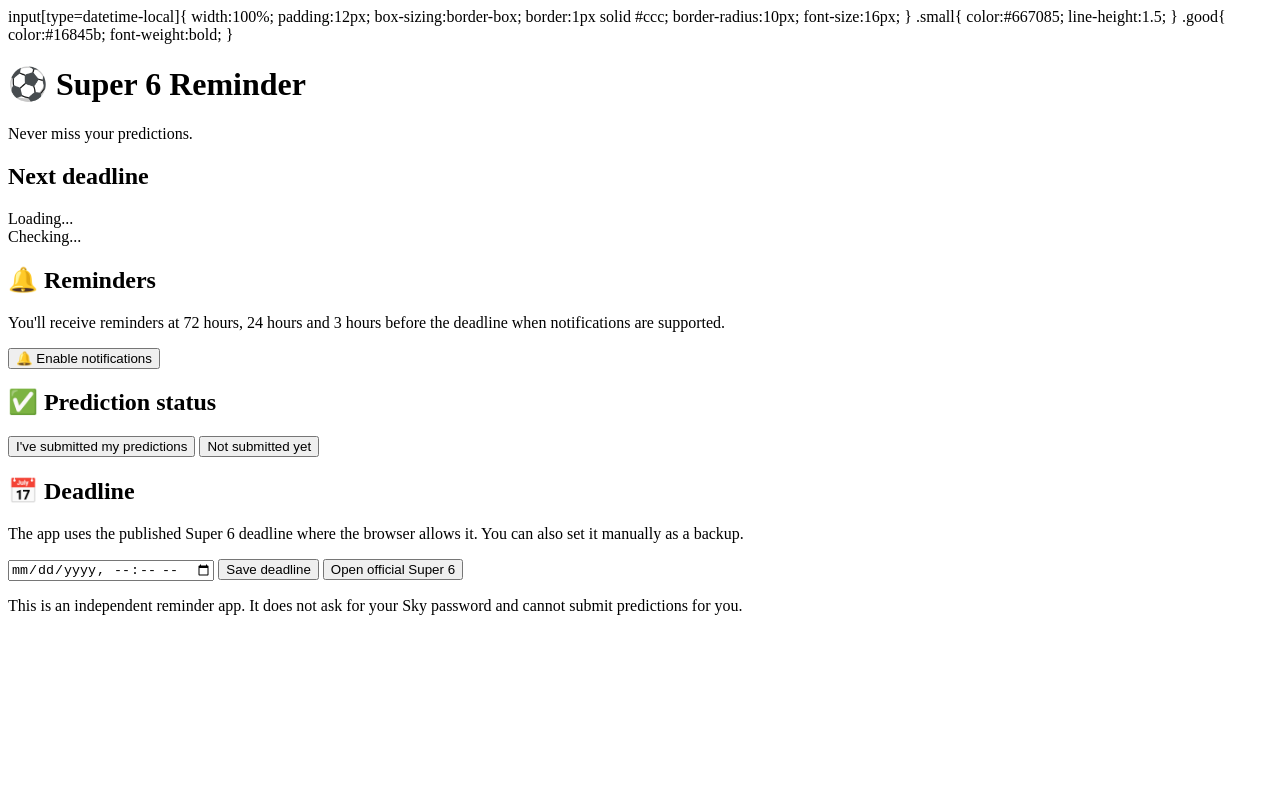
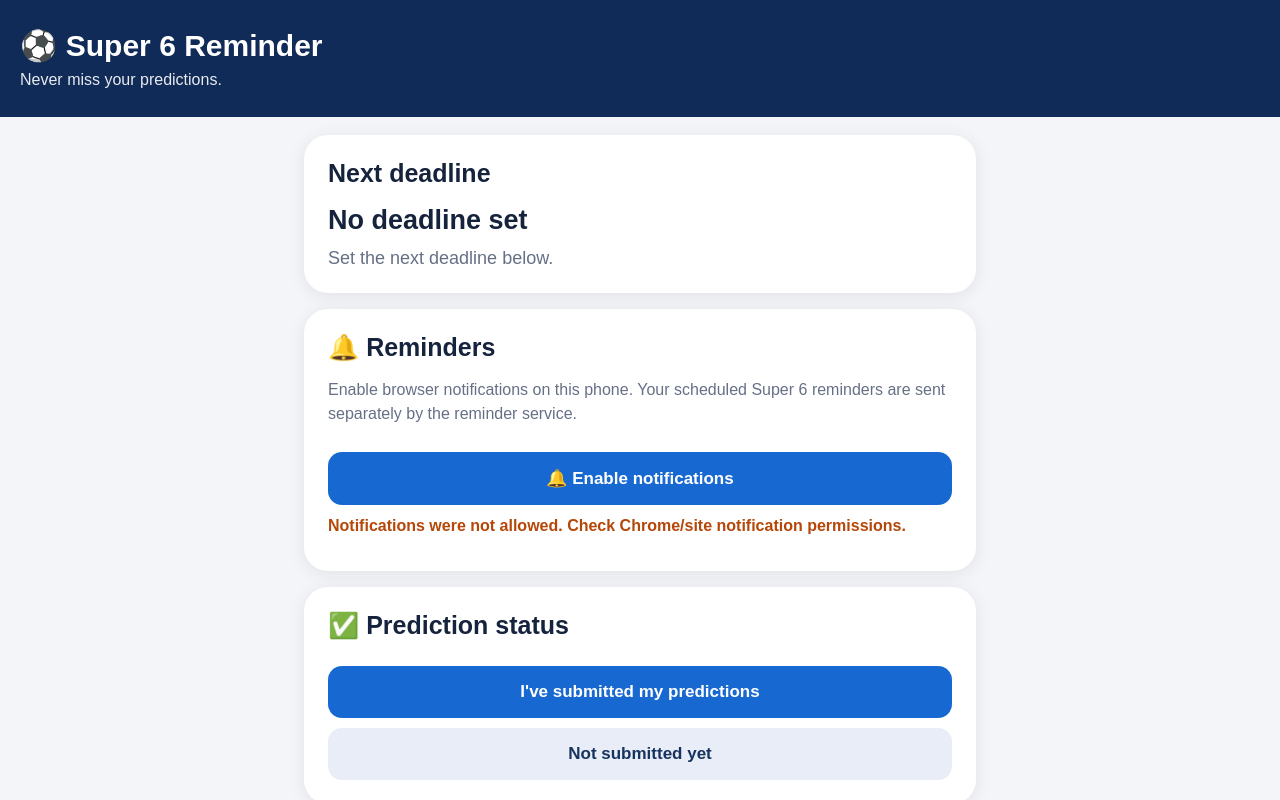
Before and after one commit to jonauk/Super-six, a plain HTML site: page index.html in a window 1280 px wide. Both pictures are taken after a click on the button "🔔 Enable notifications". Shown: the top 800 px of the page. Drawn offline with Linux system fonts and the light colour scheme.

Commit message:
Update index.html with new layout and styles
Refactor HTML structure and improve styling for better readability and functionality.

```diff
--- a/index.html
+++ b/index.html
@@ -1,18 +1,116 @@
+<!doctype html>
+<html lang="en-GB">
+<head>
+<meta charset="utf-8">
+<meta name="viewport" content="width=device-width,initial-scale=1">
+<meta name="theme-color" content="#1769d1">
+<title>Super 6 Reminder</title>
+
+<style>
+*{box-sizing:border-box}
+
+body{
+  margin:0;
+  background:#f3f5f9;
+  color:#16233d;
+  font-family:Arial,Helvetica,sans-serif
+}
+
+header{
+  background:#102b57;
+  color:#fff;
+  padding:28px 20px
+}
+
+header h1{
+  margin:0 0 8px;
+  font-size:30px
+}
+
+header p{
+  margin:0;
+  opacity:.9
+}
+
+main{
+  max-width:700px;
+  margin:18px auto;
+  padding:0 14px 40px
+}
+
+.card{
+  background:#fff;
+  border-radius:24px;
+  padding:24px;
+  margin:16px 0;
+  box-shadow:0 3px 18px rgba(0,0,0,.08)
+}
+
+h2{
+  margin:0 0 16px;
+  font-size:25px
+}
+
+.deadline{
+  font-size:27px;
+  font-weight:700;
+  line-height:1.25
+}
+
+.count{
+  font-size:18px;
+  margin-top:10px;
+  color:#667085
+}
+
+.good{
+  color:#16845b;
+  font-weight:700
+}
+
+.warn{
+  color:#b54708;
+  font-weight:700
+}
+
+.small{
+  color:#667085;
+  line-height:1.5
+}
+
+button{
+  width:100%;
+  border:0;
+  border-radius:14px;
+  padding:16px;
+  margin-top:10px;
+  font-size:17px;
+  font-weight:700;
+  cursor:pointer
+}
+
+.primary{
+  background:#1769d1;
+  color:#fff
+}
+
+.secondary{
+  background:#e8edf7;
+  color:#17345f
+}
+
 input[type=datetime-local]{
   width:100%;
-  padding:12px;
-  box-sizing:border-box;
+  padding:14px;
   border:1px solid #ccc;
-  border-radius:10px;
-  font-size:16px;
+  border-radius:12px;
+  font-size:16px
 }
-.small{
-  color:#667085;
-  line-height:1.5;
-}
-.good{
-  color:#16845b;
-  font-weight:bold;
+
+#message{
+  display:none;
+  padding:12px 0;
+  font-weight:600
 }
 </style>
 </head>
@@ -26,83 +124,109 @@
 
 <main>
 
-<div class="card">
+<section class="card">
 <h2>Next deadline</h2>
-<div id="deadline" class="deadline">Loading...</div>
-<div id="countdown" class="count">Checking...</div>
-<div id="status"></div>
+
+<div id="deadline" class="deadline">
+No deadline set
 </div>
 
-<div class="card">
+<div id="countdown" class="count">
+Set the next deadline below.
+</div>
+
+<div id="status"></div>
+</section>
+
+
+<section class="card">
+
 <h2>🔔 Reminders</h2>
 
 <p class="small">
-You'll receive reminders at 72 hours, 24 hours and 3 hours before the deadline when notifications are supported.
+Enable browser notifications on this phone. Your scheduled Super 6 reminders are sent separately by the reminder service.
 </p>
 
-<button class="primary" onclick="enableNotifications()">
+<button class="primary" id="enableBtn">
 🔔 Enable notifications
 </button>
 
-</div>
+<div id="message"></div>
 
-<div class="card">
+</section>
+
+
+<section class="card">
+
 <h2>✅ Prediction status</h2>
 
-<button class="primary" onclick="submitted()">
+<button class="primary" id="submittedBtn">
 I've submitted my predictions
 </button>
 
-<button class="secondary" onclick="notSubmitted()">
+<button class="secondary" id="notSubmittedBtn">
 Not submitted yet
 </button>
-</div>
 
-<div class="card">
+</section>
+
+
+<section class="card">
+
 <h2>📅 Deadline</h2>
 
 <p class="small">
-The app uses the published Super 6 deadline where the browser allows it. You can also set it manually as a backup.
+Enter the next Super 6 deadline here. This also lets you handle midweek rounds as well as weekend rounds.
 </p>
 
 <input id="manualDeadline" type="datetime-local">
 
-<button class="secondary" onclick="saveDeadline()">
+<button class="secondary" id="saveDeadlineBtn">
 Save deadline
 </button>
 
-<button class="secondary" onclick="openSky()">
+<button class="secondary" id="openSkyBtn">
 Open official Super 6
 </button>
 
-</div>
+</section>
 
-<div class="card">
+
+<section class="card">
+
 <p class="small">
 This is an independent reminder app. It does not ask for your Sky password and cannot submit predictions for you.
 </p>
-</div>
+
+</section>
 
 </main>
 
+
 <script>
 
-const STORAGE_KEY = "super6Reminder";
+const STORAGE_KEY="super6Reminder";
 
-let data = JSON.parse(
- localStorage.getItem(STORAGE_KEY) || "null"
-);
+let data;
 
-if(!data){
+try{
 
- data = {
-   deadline:"2026-08-22T14:00",
+data=JSON.parse(
+localStorage.getItem(STORAGE_KEY)||"null"
+)||{
+deadline:"",
 submitted:false
 };
 
- save();
+}catch(e){
+
+data={
+deadline:"",
+submitted:false
+};
 
 }
+
 
 function save(){
 
@@ -113,24 +237,292 @@
 
 }
 
+
+function showMessage(text,good=false){
+
+const el=document.getElementById("message");
+
+el.textContent=text;
+
+el.style.display="block";
+
+el.className=good?"good":"warn";
+
+}
+
+
 function display(){
 
- const d = new Date(data.deadline);
+const d=data.deadline
+?new Date(data.deadline)
+:null;
 
- document.getElementById("deadline").textContent =
- d.toLocaleString("en-GB",{
+const deadlineEl=
+document.getElementById("deadline");
+
+const countEl=
+document.getElementById("countdown");
+
+const statusEl=
+document.getElementById("status");
+
+const input=
+document.getElementById("manualDeadline");
+
+
+if(!d||Number.isNaN(d.getTime())){
+
+deadlineEl.textContent="No deadline set";
+
+countEl.textContent=
+"Set the next deadline below.";
+
+statusEl.innerHTML="";
+
+input.value="";
+
+return;
+
+}
+
+
+deadlineEl.textContent=
+d.toLocaleString(
+"en-GB",
+{
 weekday:"long",
 day:"numeric",
 month:"long",
 year:"numeric",
 hour:"2-digit",
 minute:"2-digit"
- });
+}
+);
 
- document.getElementById("manualDeadline").value =
- data.deadline;
 
- document.getElementById("status").innerHTML =
+input.value=data.deadline;
+
+
+statusEl.innerHTML=
 data.submitted
- ? '<p class="good">✅ Predictions submitted — reminders paused.</p>'
- : '<p>🔔 Reminders
+
+?'<p class="good">✅ Predictions submitted — reminders paused.</p>'
+
+:'<p>🔔 Predictions not marked as submitted.</p>';
+
+
+updateCountdown();
+
+}
+
+
+function updateCountdown(){
+
+if(!data.deadline)return;
+
+const d=new Date(data.deadline);
+
+const now=new Date();
+
+const diff=d-now;
+
+const el=
+document.getElementById("countdown");
+
+
+if(diff<=0){
+
+el.textContent="Deadline has passed";
+
+return;
+
+}
+
+
+const total=
+Math.floor(diff/1000);
+
+const days=
+Math.floor(total/86400);
+
+const hours=
+Math.floor((total%86400)/3600);
+
+const mins=
+Math.floor((total%3600)/60);
+
+
+el.textContent=
+`${days}d ${hours}h ${mins}m remaining`;
+
+}
+
+
+document
+.getElementById("enableBtn")
+.addEventListener(
+"click",
+async()=>{
+
+if(!("Notification" in window)){
+
+showMessage(
+"Chrome on this device does not support browser notifications here."
+);
+
+return;
+
+}
+
+
+try{
+
+const permission=
+await Notification.requestPermission();
+
+
+if(permission==="granted"){
+
+new Notification(
+"⚽ Super 6 Reminder",
+{
+body:
+"Notifications are enabled successfully."
+}
+);
+
+showMessage(
+"Notifications enabled — test notification sent.",
+true
+);
+
+}else{
+
+showMessage(
+"Notifications were not allowed. Check Chrome/site notification permissions."
+);
+
+}
+
+}catch(e){
+
+showMessage(
+"Could not enable notifications: "
++e.message
+);
+
+}
+
+}
+);
+
+
+document
+.getElementById("submittedBtn")
+.addEventListener(
+"click",
+()=>{
+
+data.submitted=true;
+
+save();
+
+display();
+
+showMessage(
+"Predictions marked as submitted. Reminders paused.",
+true
+);
+
+}
+);
+
+
+document
+.getElementById("notSubmittedBtn")
+.addEventListener(
+"click",
+()=>{
+
+data.submitted=false;
+
+save();
+
+display();
+
+showMessage(
+"Prediction status changed to not submitted.",
+true
+);
+
+}
+);
+
+
+document
+.getElementById("saveDeadlineBtn")
+.addEventListener(
+"click",
+()=>{
+
+const value=
+document.getElementById(
+"manualDeadline"
+).value;
+
+
+if(!value){
+
+showMessage(
+"Please choose a date and time first."
+);
+
+return;
+
+}
+
+
+data.deadline=value;
+
+data.submitted=false;
+
+save();
+
+display();
+
+showMessage(
+"Deadline saved.",
+true
+);
+
+}
+);
+
+
+document
+.getElementById("openSkyBtn")
+.addEventListener(
+"click",
+()=>{
+
+window.open(
+"https://super6.skysports.com/",
+"_blank",
+"noopener"
+);
+
+}
+);
+
+
+display();
+
+setInterval(
+updateCountdown,
+30000
+);
+
+</script>
+
+</body>
+</html>
```
Lines whose indentation alone changed are shown as unchanged.
